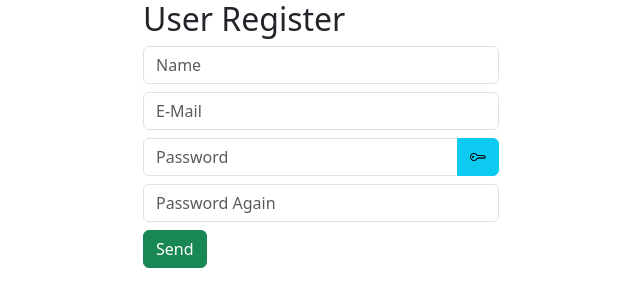
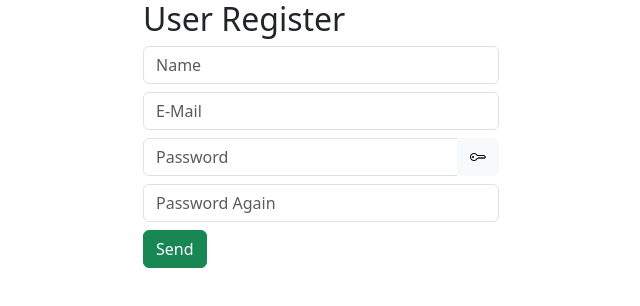
Before and after one commit to hakanozer/Full_Stack_Spring_React_2401, a React (Create React App) app in the folder frontEnd/project/: page /register in a window 1280 px wide. Shown: the top 306 px of the page, without its empty margins (319-959 px from the left). Built offline with nearby package versions, Linux system fonts and the light colour scheme.

Commit message:
Update Register.tsx

```diff
--- a/frontEnd/project/src/pages/Register.tsx
+++ b/frontEnd/project/src/pages/Register.tsx
@@ -3,6 +3,23 @@ import React, { useState } from 'react'
 function Register() {
 
   const [passShow, setPassShow] = useState(false)
+  const [error, setError] = useState('')
+
+  const [name, setName] = useState('')
+  const [email, setEmail] = useState('')
+  const [password, setPassword] = useState('')
+  const [passwordAgain, setPasswordAgain] = useState('')
+
+  const userRegister = (evt: React.FormEvent) => {
+    evt.preventDefault() // formun gönderilirken sahneyi terk etmesini engelle
+    setError('')
+    if( password != passwordAgain ) {
+      setError('Password and Password Again not Equals!')
+    }else {
+      console.log(name, email, password, password)
+    }
+
+  }
 
   return (
     <>
@@ -10,19 +27,26 @@ function Register() {
         <div className='col-12 col-md-3 col-lg-4'></div>
         <div className='col-12 col-md-6 col-lg-4'>
           <h2>User Register</h2>
-          <form>
+
+          { error != '' &&
+            <div className="alert alert-danger" role="alert">
+              { error }
+            </div>
+          }
+
+          <form onSubmit={userRegister}>
             <div className='mb-2'>
-              <input placeholder='Name' className='form-control' />
+              <input required onChange={(evt) => setName(evt.target.value)} placeholder='Name' className='form-control' />
             </div>
             <div className='mb-2'>
-              <input type='email' placeholder='E-Mail' className='form-control' />
+              <input required onChange={(evt) => setEmail(evt.target.value)} type='email' placeholder='E-Mail' className='form-control' />
             </div>
             <div className='mb-2 input-group'>
-              <input type={passShow == true ? 'text' : 'password'} placeholder='Password' className='form-control' />
-              <a onClick={() => setPassShow(!passShow)} className='btn btn-info'><i className={passShow == true ? 'bi bi-key-fill' : 'bi bi-key'}></i></a>
+              <input required onChange={(evt) => setPassword(evt.target.value)}  type={passShow == true ? 'text' : 'password'} placeholder='Password' className='form-control' />
+              <a onClick={() => setPassShow(!passShow)} className='btn btn-light'><i className={passShow == true ? 'bi bi-key-fill' : 'bi bi-key'}></i></a>
             </div>
             <div className='mb-2'>
-              <input type={passShow == true ? 'text' : 'password'} placeholder='Password Again' className='form-control' />
+              <input required onChange={(evt) => setPasswordAgain(evt.target.value)} type={passShow == true ? 'text' : 'password'} placeholder='Password Again' className='form-control' />
             </div>
             <button className='btn btn-success'>Send</button>
           </form>
```
